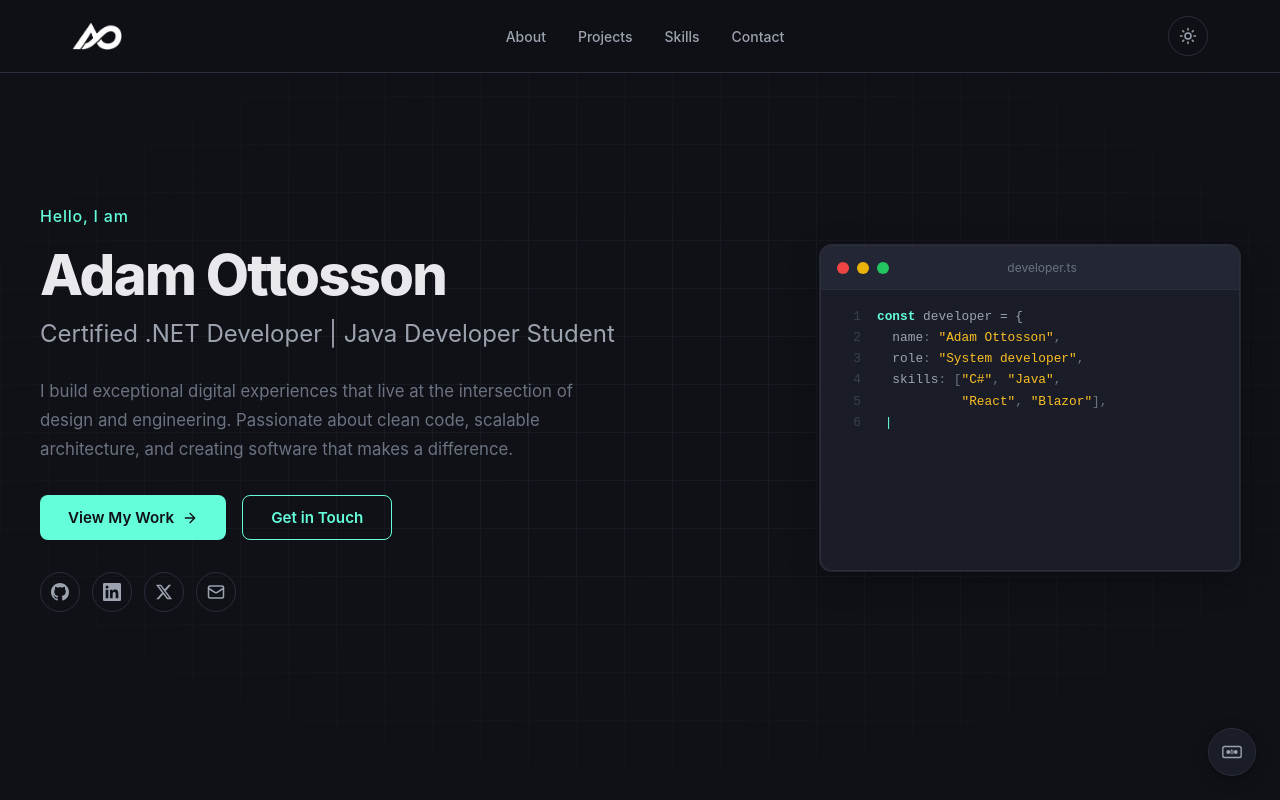
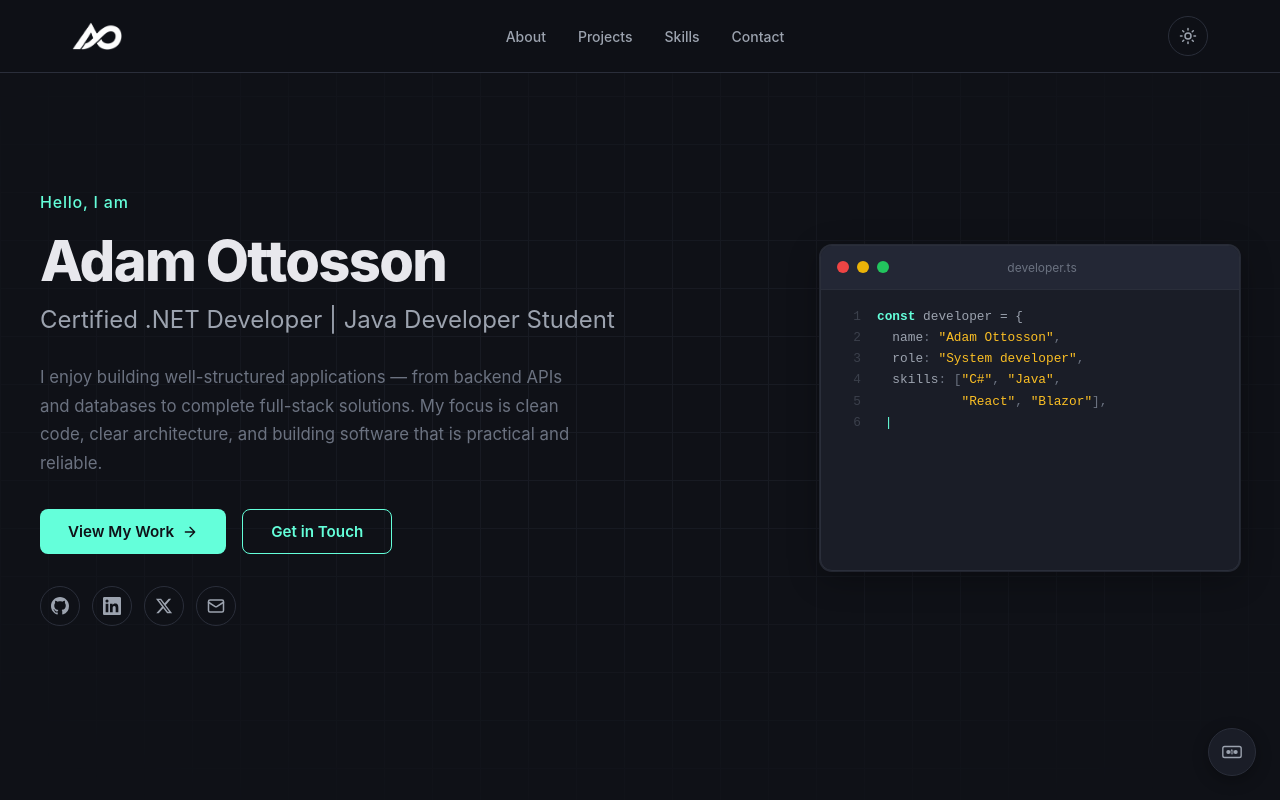
Before and after one commit to addee1/adam-dev-portfolio, a Next.js app: page / in a window 1280 px wide. Shown: the top 800 px of the page. Built offline with nearby package versions, Linux system fonts and the light colour scheme.

Commit message:
change description text in here section

```diff
--- a/components/portfolio/Hero.tsx
+++ b/components/portfolio/Hero.tsx
@@ -195,9 +195,8 @@ export default function Hero() {
           <h1 className={styles.name}>Adam Ottosson</h1>
           <p className={styles.title}>Certified .NET Developer | Java Developer Student</p>
           <p className={styles.description}>
-            I build exceptional digital experiences that live at the intersection
-            of design and engineering. Passionate about clean code, scalable
-            architecture, and creating software that makes a difference.
+            I enjoy building well-structured applications — from backend APIs and databases to complete full-stack solutions.
+            My focus is clean code, clear architecture, and building software that is practical and reliable.
           </p>
           <div className={styles.heroCta}>
             <button
```
